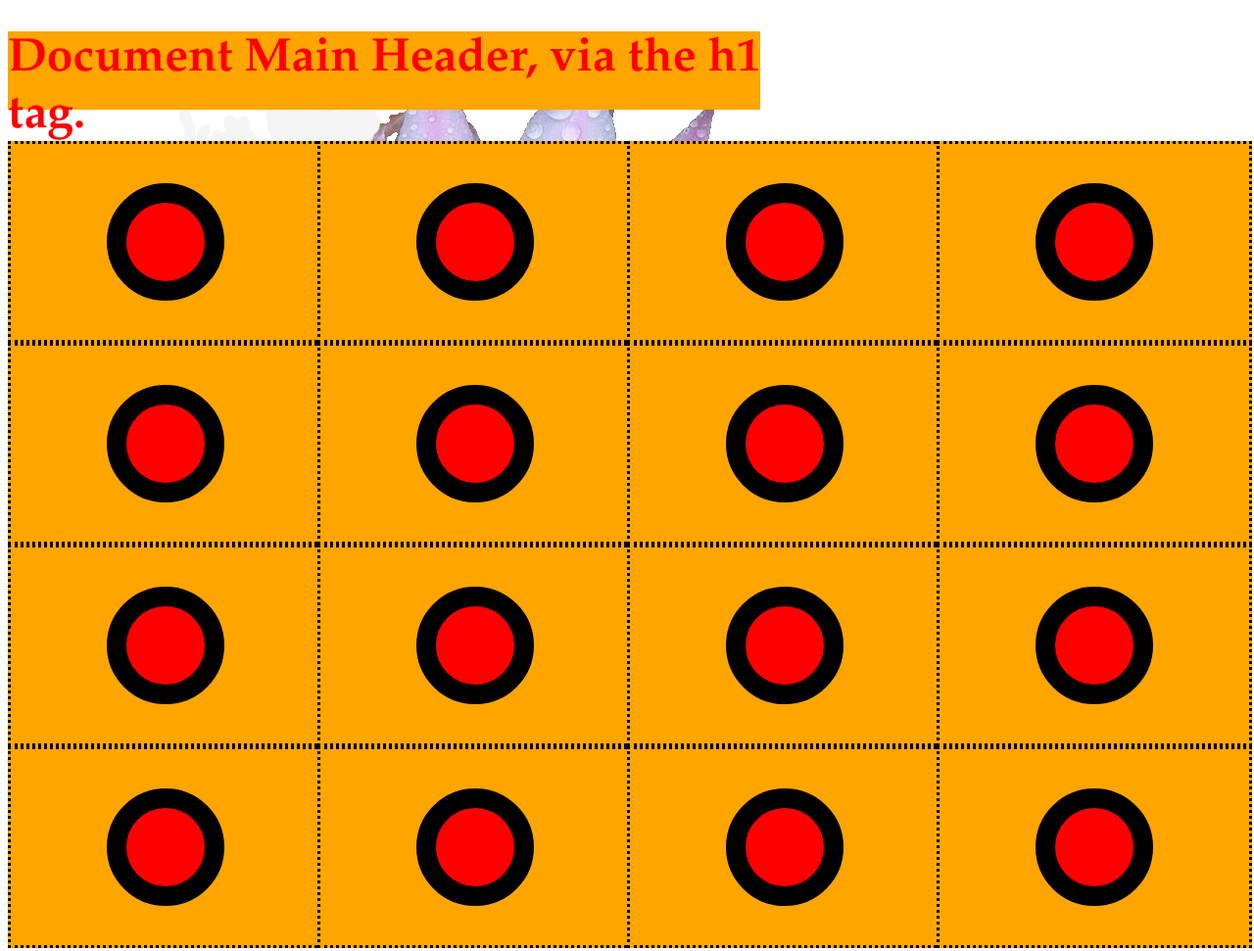
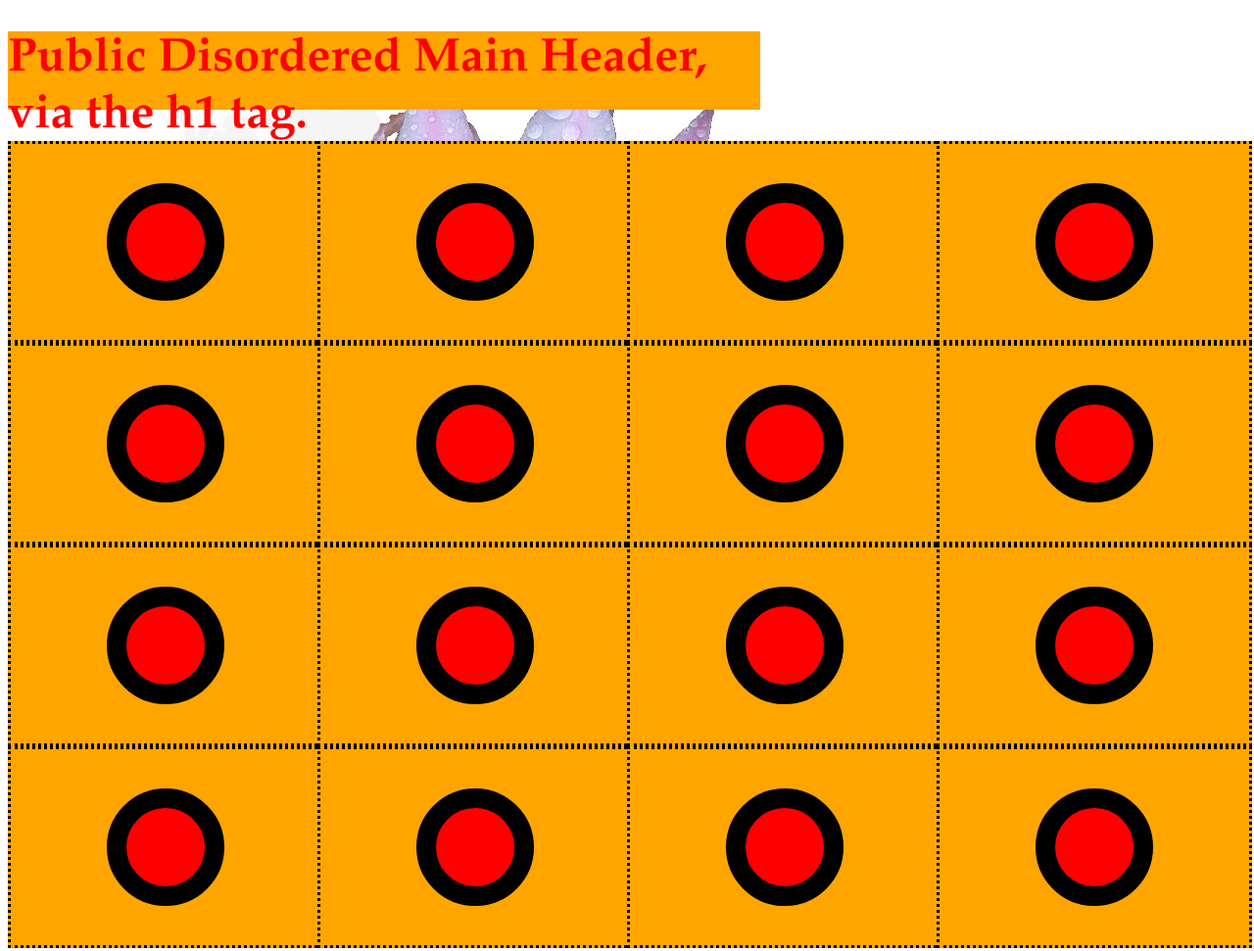
Before and after one commit to jcj52436999/PublicDisordered, a plain HTML site: page index.html in a window 1280 px wide. Shown: the top 971 px of the page at 98% size. Drawn offline with Linux system fonts and the light colour scheme.

Commit message:
retitled

```diff
--- a/index.html
+++ b/index.html
@@ -10,11 +10,11 @@
     <meta http-equiv="Content-Type" content="text/html; charset=utf-8"/>
     <link rel="stylesheet" href="indexJcjacksonConsulting.css">
 
-    <title>Our Page Title</title>
+    <title>Public Disordered</title>
 </head>
 <body>
 
-<h1>Document Main Header, via the h1 tag.</h1>
+<h1>Public Disordered Main Header, via the h1 tag.</h1>
 
 <div id="kybdgrd"
       >
```
